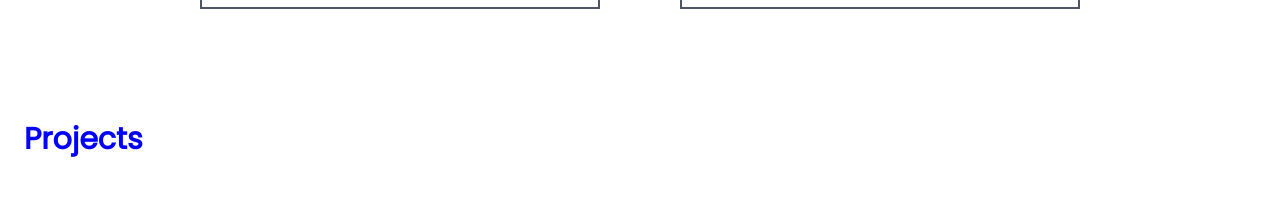
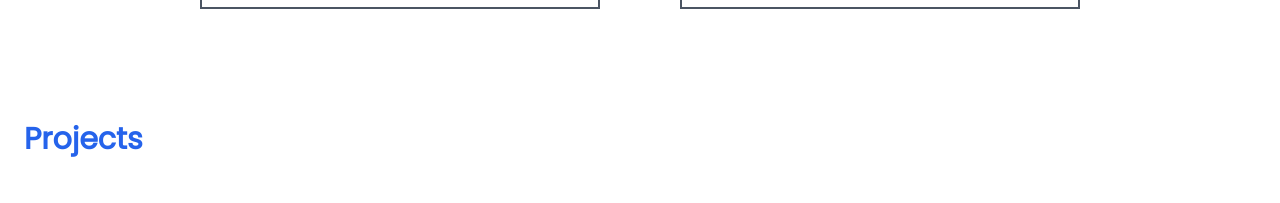
Before and after one commit to Jasmeet5108/Personal-Portfolio-Website, a React (Vite) app: page / in a window 1280 px wide. Shown: the part 800-1003 px from the top of the page. Built offline with nearby package versions, Linux system fonts and the light colour scheme.

Commit message:
Color Change of Section Heading

```diff
--- a/src/Components/Projects.jsx
+++ b/src/Components/Projects.jsx
@@ -3,7 +3,7 @@ import React from 'react'
 const Projects = () => {
     return (
         <>
-            <h2 className='font-bold text-3xl text-[blue] mt-28 px-6 max-w-screen-xl mx-auto'>Projects</h2>
+            <h2 className='font-bold text-3xl text-blue-600 mt-28 px-6 max-w-screen-xl mx-auto'>Projects</h2>
             <section id='projects' className='px-6 md:mt-8 max-w-screen-xl mx-auto md:flex md:flex-col md:items-center'>
 
                 <div id='Calculator' className='border lg:w-[850px] border-gray-500 flex flex-col md:flex-row-reverse md:justify-between p-4 mt-4 rounded-md'>
```
